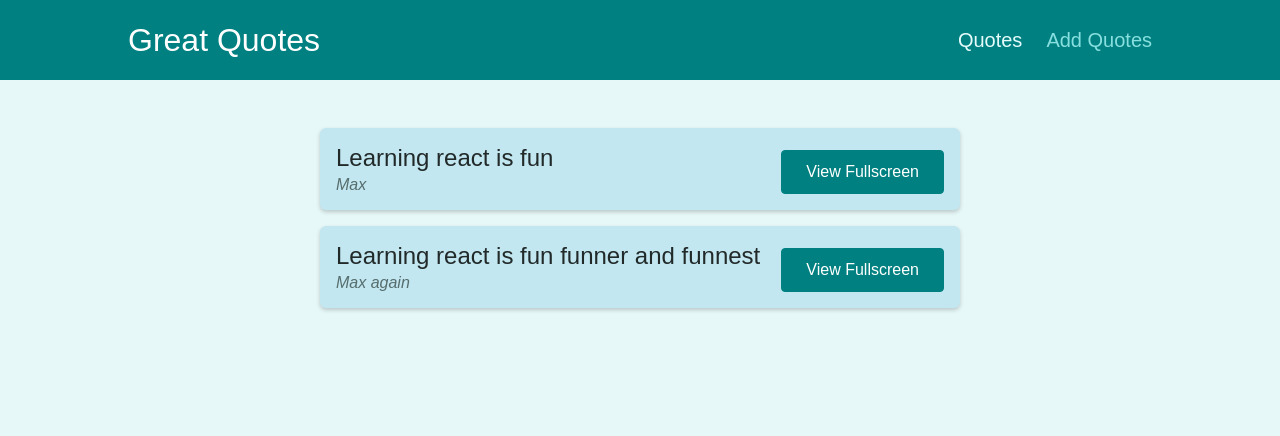
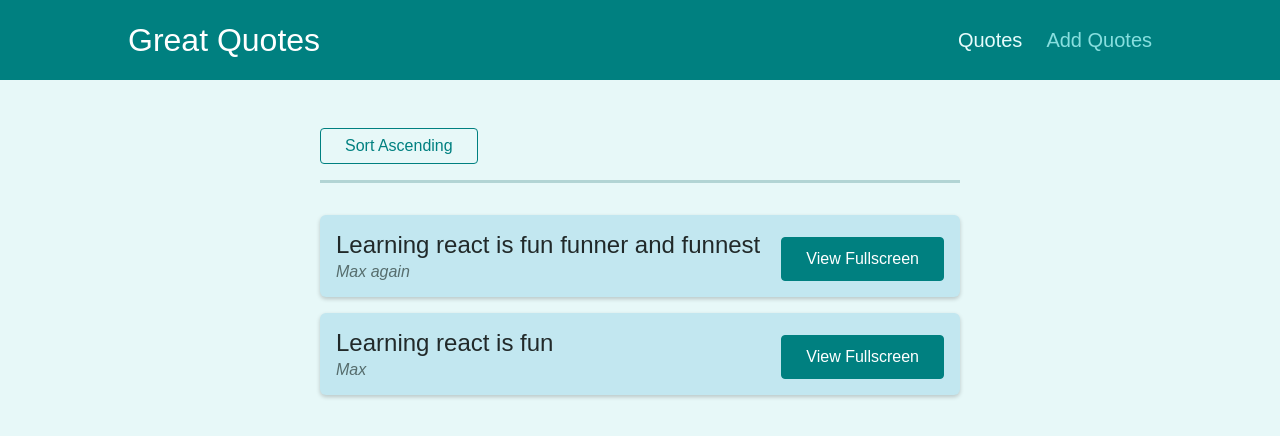
Before and after one commit to harini24/react--building-multi-page-SPA-using-router, a React (Create React App) app: page /quotes in a window 1280 px wide. Shown: the top 436 px of the page. Built offline with nearby package versions, Linux system fonts and the light colour scheme.

Commit message:
extracting query params

```diff
--- a/src/components/quotes/QuoteList.js
+++ b/src/components/quotes/QuoteList.js
@@ -1,13 +1,37 @@
 import { Fragment } from 'react';
+import { useHistory, useLocation } from 'react-router';
 
 import QuoteItem from './QuoteItem';
 import classes from './QuoteList.module.css';
 
+const sortQuotes = (quotes, ascending) => {
+  return quotes.sort((quoteA, quoteB) => {
+    if (ascending) {
+      return quoteA.id > quoteB.id ? 1 : -1;
+    } else {
+      return quoteA.id < quoteB.id ? 1 : -1;
+    }
+  });
+};
+
 const QuoteList = (props) => {
+  const history = useHistory()
+  const location = useLocation()
+  const queryparams = new URLSearchParams(location.search);
+  const isSortingAsc = queryparams.get('sort') === 'asc'
+
+  const sortedQuotes = sortQuotes(props.quotes, isSortingAsc)
+  const changeSortingHandler = () => {
+    history.push('/quotes?sort=' + (isSortingAsc ? 'des' : 'asc'))
+  }
+
   return (
     <Fragment>
+      <div className={classes.sorting}>
+        <button onClick={changeSortingHandler}>Sort  {isSortingAsc ? 'Descending' : 'Ascending'}</button>
+      </div>
       <ul className={classes.list}>
-        {props.quotes.map((quote) => (
+        {sortedQuotes.map((quote) => (
           <QuoteItem
             key={quote.id}
             id={quote.id}
```
Also changed, not shown: 1 other file (tests, documents, lock files or other folders).
